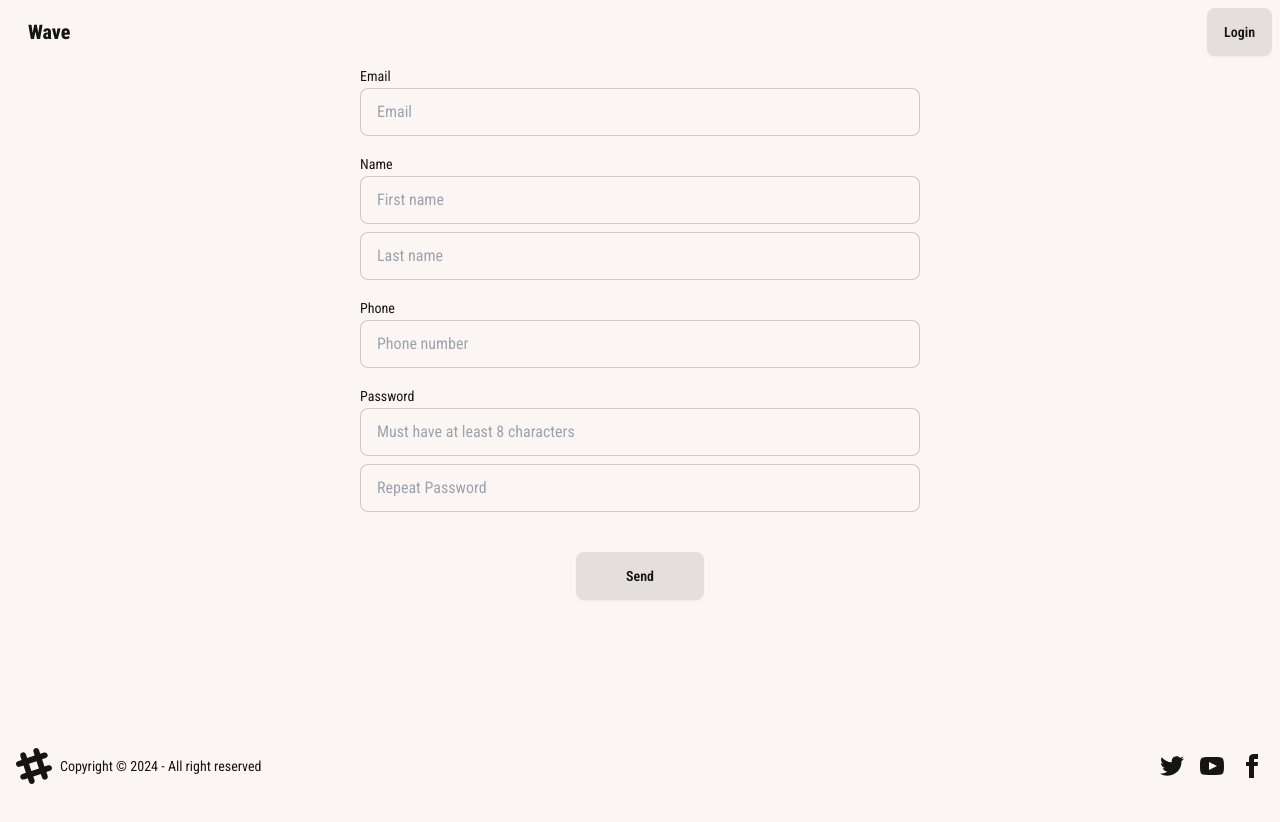
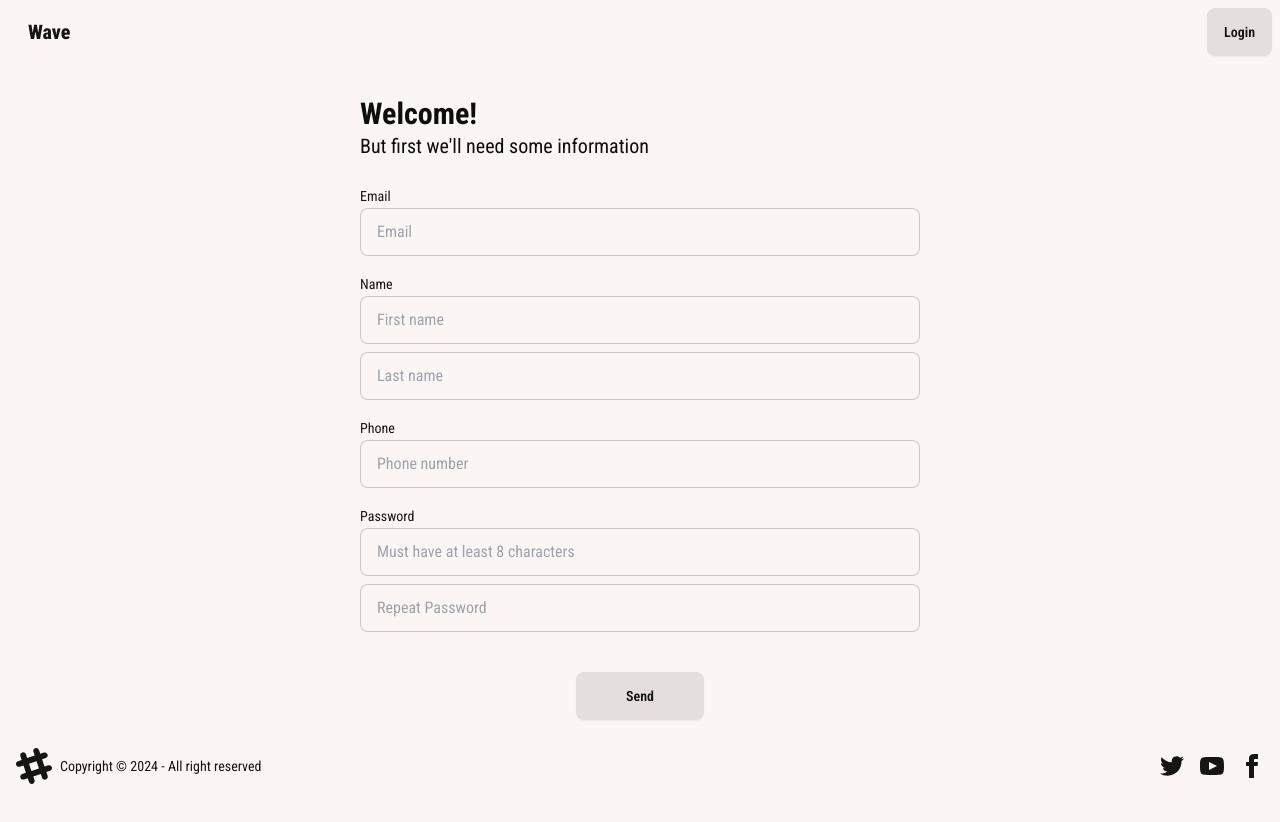
Before and after one commit to Chezin/wave, a React (Vite) app: page /signup in a window 1280 px wide. Shown: the top 822 px of the page. Built offline with nearby package versions, Linux system fonts and the light colour scheme; no server answers.

Commit message:
layout text

```diff
--- a/src/components/Header/HeaderSignedIn.tsx
+++ b/src/components/Header/HeaderSignedIn.tsx
@@ -21,7 +21,6 @@ const HeaderSignedIn = () => {
 					<div
 						tabIndex={0}
 						role="button"
-						ml-5
 						className="btn btn-ghost btn-circle"
 					>
 						<div className="indicator">
--- a/src/pages/SignUp.tsx
+++ b/src/pages/SignUp.tsx
@@ -2,7 +2,11 @@ import RegistrationForm from "../components/RegistrationForm";
 
 const SignUp = () => {
 	return (
-		<div>
+		<div className="center-container">
+			<div className="text-primary font-bold text-3xl">Welcome!</div>
+			<div className="text-primary text-xl mb-6">
+				But first we'll need some information
+			</div>
 			<RegistrationForm></RegistrationForm>
 		</div>
 	);
```
